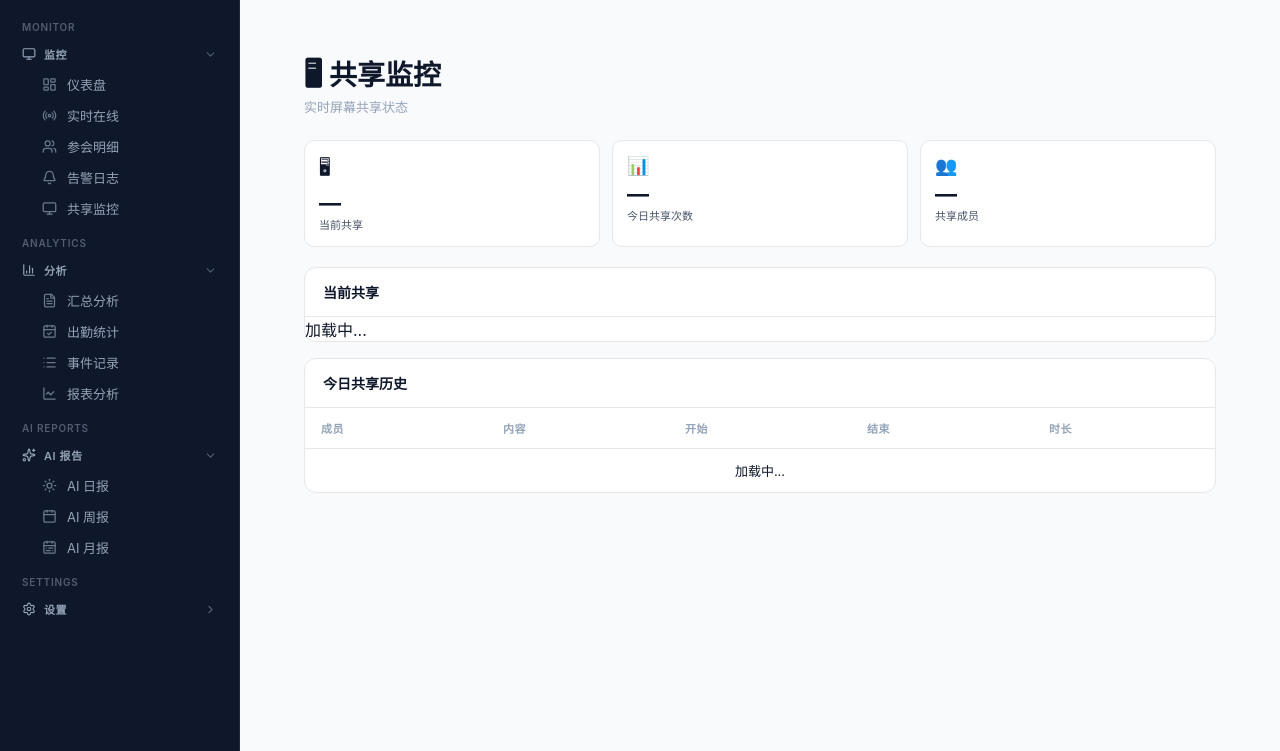
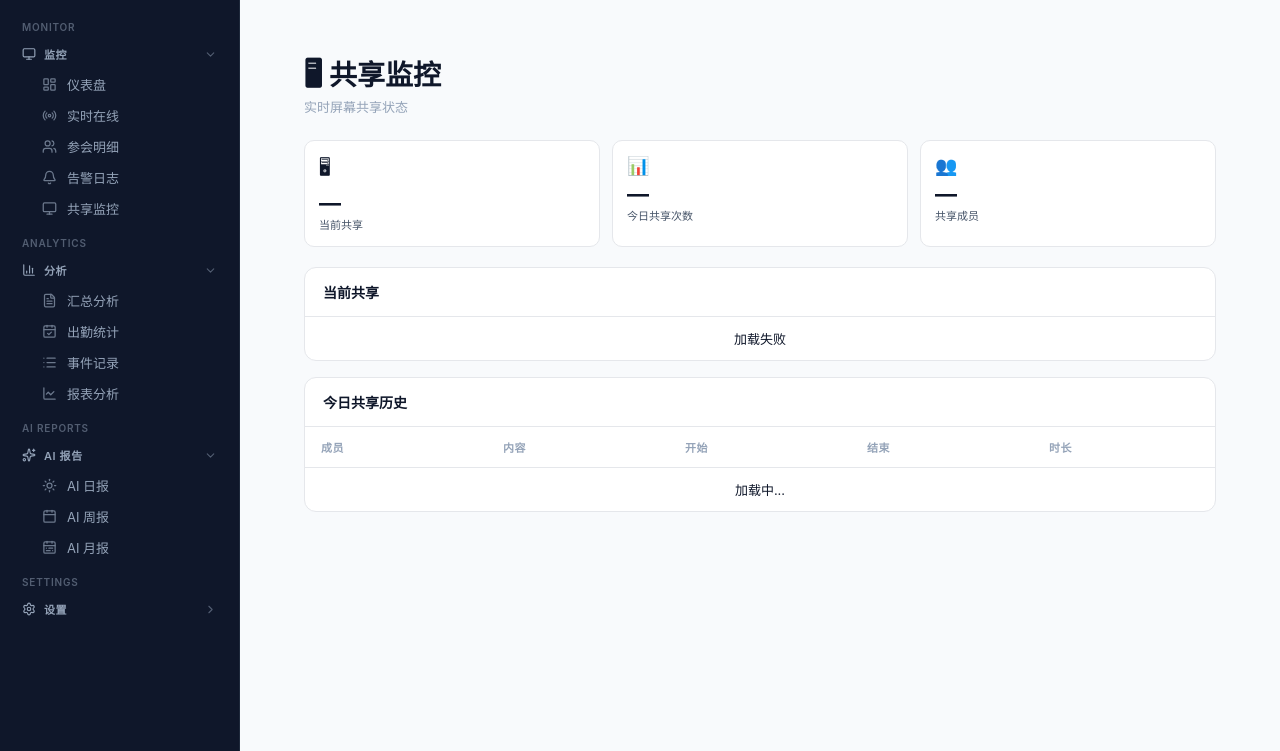
Before and after one commit to wang1682/zoom-attendance-monitor, a Python web app: template templates/sharing.html in a window 1280 px wide. Shown: the part 49-800 px from the top of the page. Run offline with Jinja, Linux system fonts and the light colour scheme; the template is opened without the code that fills it, so the values that code supplies are empty.

Commit message:
fix: sharing page bare tbody -> table wrapper, field compat with v3 API

```diff
--- a/templates/sharing.html
+++ b/templates/sharing.html
@@ -1,4 +1,3 @@
-<!-- TEMPLATE: sharing.html -->
 {% extends "base.html" %}
 {% block title %}共享监控{% endblock %}
 {% block content %}
@@ -13,42 +12,52 @@
 
 <div class="card" style="margin-bottom:16px">
   <div class="card-header"><h2>当前共享</h2></div>
-  <tbody id="currentTable"><tr><td colspan="5" class="td-empty">加载中...</td></tr></tbody>
+  <table class="data-table"><tbody id="currentTable"><tr><td colspan="5" class="td-empty">加载中...</td></tr></tbody></table>
 </div>
 
 <div class="card" style="margin-bottom:16px">
   <div class="card-header"><h2>今日共享历史</h2></div>
-  <table class="data-table"><thead><tr><th>成员</th><th>内容</th><th>开始</th><th>结束</th><th>时长</th></tr></thead><tbody id="historyTable"><tr><td colspan="5" class="td-empty">加载中...</td></tr></tbody></table>
+  <table class="data-table"><thead><tr><th>成员</th><th>内容</th><th>开始</th><th>结束</th><th>时长</th></tr></thead><tbody id="historyTable"><tr><td colspan="5" class="td-empty">加载中...</td></tr></tbody></table></table>
 </div>
 </div>
 
 <script>
 async function loadShare(){
-  const r=await fetch("/api/v3/sharing-live");
-  const d=await r.json();
-  if(!d.ok)return;
+  try {
+    const r=await fetch("/api/v3/sharing-live");
+    const d=await r.json();
+    if(!d.ok) return;
 
-  document.getElementById("sActive").textContent=d.current_sharing.length;
-  document.getElementById("sTotal").textContent=d.today_summary.sharing_count;
-  document.getElementById("sUsers").textContent=d.today_summary.unique_users;
+    // Fields: current (number), active (array), sources (object)
+    // No today_summary or today_history in current API
+    const active = d.active || [];
+    document.getElementById("sActive").textContent = d.current || 0;
+    document.getElementById("sTotal").textContent = active.length;
+    document.getElementById("sUsers").textContent = active.length;
 
-  // Current sharing
-  const ct=document.getElementById("currentTable");
-  if(d.current_sharing.length){
-    ct.innerHTML=d.current_sharing.map(s=>`<tr><td class="td-name">${s.name}</td><td class="td-mono">${s.content||'—'}</td><td>${s.start_time_display}</td><td>—</td><td><span class="badge badge-green">${s.duration_display}</span></td></tr>`).join("");
-  } else {
-    ct.innerHTML='<tr><td colspan="5" style="text-align:center;padding:32px;color:var(--tm)">当前无人共享</td></tr>';
-  }
+    // Current sharing table
+    const ct = document.getElementById("currentTable");
+    if (ct) {
+      if (active.length) {
+        ct.innerHTML = active.map(s => `<tr><td class="td-name">${s.name}</td><td class="td-mono">${s.content||'—'}</td><td>${s.start_time_display||'—'}</td><td>—</td><td><span class="badge badge-green">${s.duration_display||'0分钟'}</span></td></tr>`).join("");
+      } else {
+        ct.innerHTML = '<tr><td colspan="5" style="text-align:center;padding:32px;color:var(--tm)">当前无人共享</td></tr>';
+      }
+    }
 
-  // History
-  const ht=document.getElementById("historyTable");
-  if(d.today_history.length){
-    ht.innerHTML=d.today_history.map(s=>`<tr><td class="td-name">${s.name}</td><td class="td-mono">${s.content||'—'}</td><td>${s.start_time_display}</td><td>${s.end_time_display||'进行中'}</td><td><span class="badge badge-green">${s.duration_display}</span></td></tr>`).join("");
-  } else {
-    ht.innerHTML='<tr><td colspan="5" class="td-empty">暂无记录</td></tr>';
+    // History — from sharing_live DB via separate call or leave as is
+    // Current API doesn't have today_history, show message
+    const ht = document.getElementById("historyTable");
+    if (ht) {
+      ht.innerHTML = '<tr><td colspan="5" class="td-empty">历史记录暂不展示（需要额外数据源）</td></tr>';
+    }
+  } catch(e) {
+    console.error("sharing page error:", e);
+    const ct = document.getElementById("currentTable");
+    if (ct) ct.innerHTML = '<tr><td colspan="5" class="td-empty">加载失败</td></tr>';
   }
 }
 loadShare();
-setInterval(loadShare,15000);
+setInterval(loadShare, 15000);
 </script>
 {% endblock %}
```
